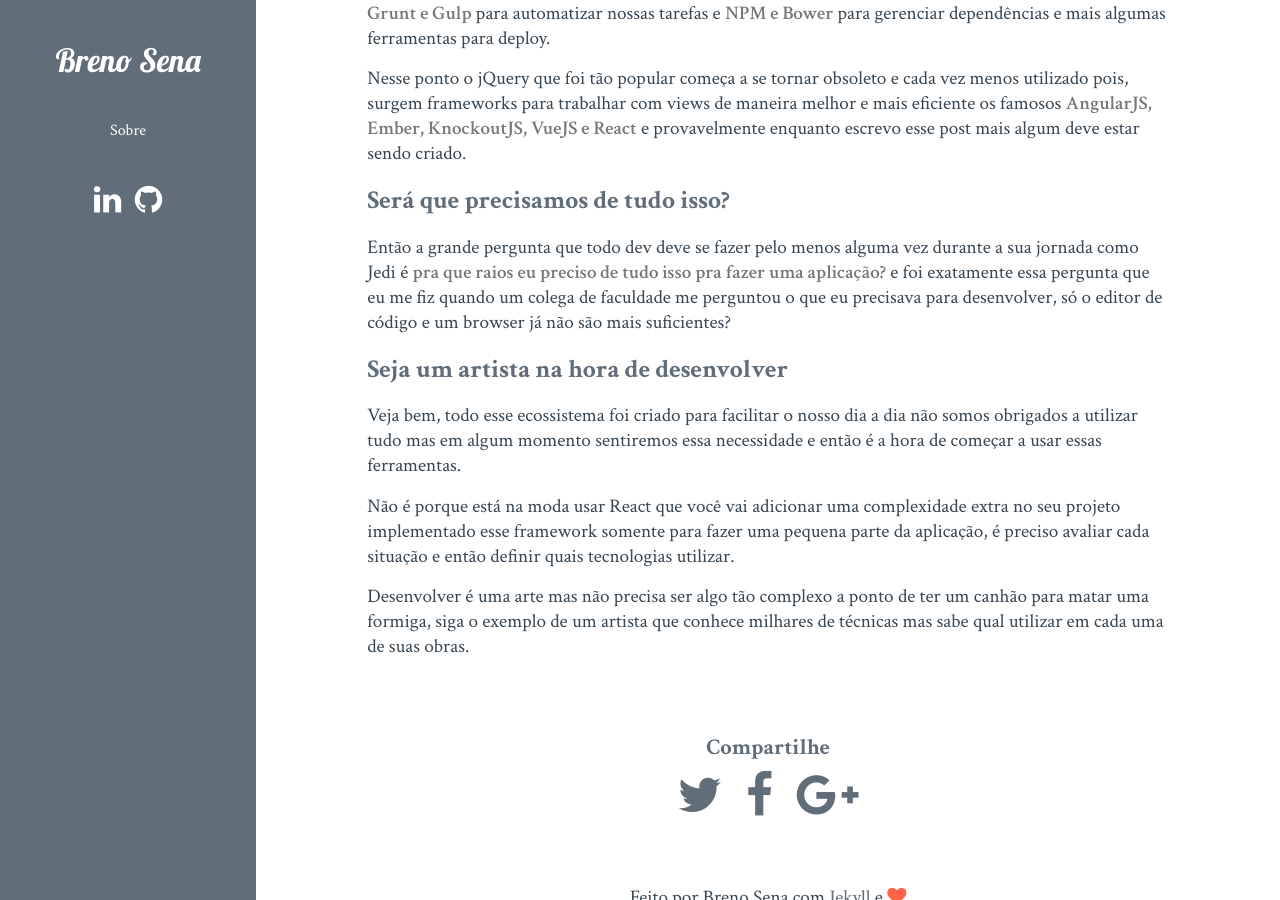
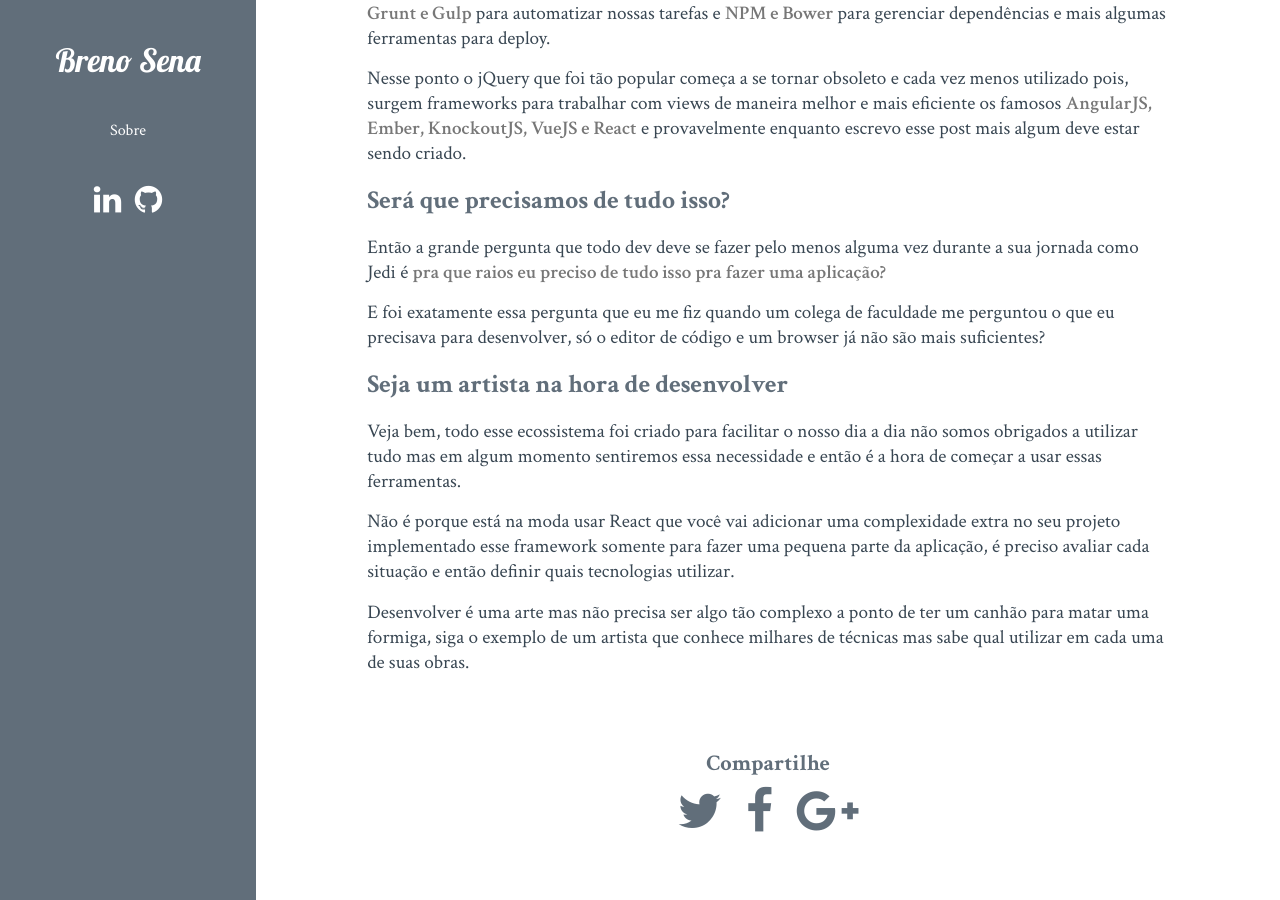
Before and after one commit to brenofsena/brenofsena.github.io, a Jekyll site: the page built from _posts/2017-03-10-a-arte-de-desenvolver.markdown, in a window 1280 px wide and 900 px high, scrolled down 1174 px. Built offline with Jekyll 4.4.1, drawn with Linux system fonts in a browser that asks for light colours; nearby versions of some CDN libraries; comment, search, counter and statistics services are not loaded.

```diff
--- a/_posts/2017-03-10-a-arte-de-desenvolver.markdown
+++ b/_posts/2017-03-10-a-arte-de-desenvolver.markdown
@@ -40,7 +40,9 @@ Nesse ponto o jQuery que foi tão popular começa a se tornar obsoleto e cada ve
 
 ## Será que precisamos de tudo isso?
 
-Então a grande pergunta que todo dev deve se fazer pelo menos alguma vez durante a sua jornada como Jedi é <em>pra que raios eu preciso de tudo isso pra fazer uma aplicação?</em> e foi exatamente essa pergunta que eu me fiz quando um colega de faculdade me perguntou o que eu precisava para desenvolver, só o editor de código e um browser já não são mais suficientes?
+Então a grande pergunta que todo dev deve se fazer pelo menos alguma vez durante a sua jornada como Jedi é <em>pra que raios eu preciso de tudo isso pra fazer uma aplicação?</em>
+
+E foi exatamente essa pergunta que eu me fiz quando um colega de faculdade me perguntou o que eu precisava para desenvolver, só o editor de código e um browser já não são mais suficientes?
 
 ## Seja um artista na hora de desenvolver
 
```
